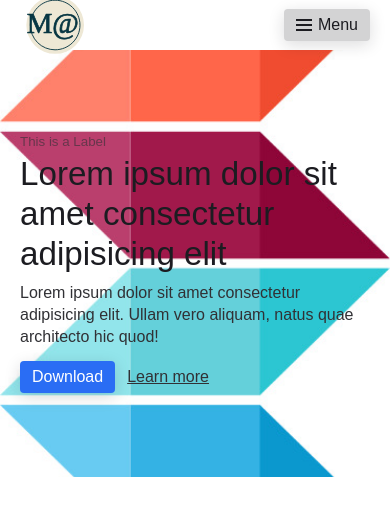
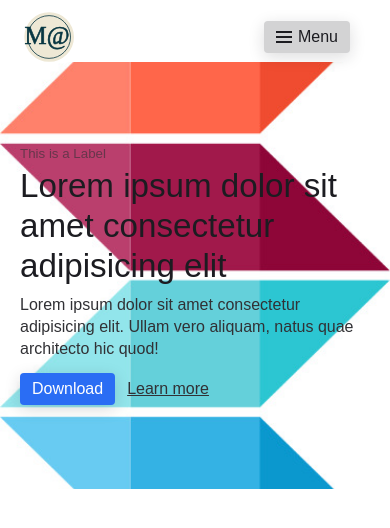
Before and after one commit to mattsterp/mattsterp-portfolio, a website: page main/index.html in a window 390 px wide. Drawn offline with Linux system fonts and the light colour scheme; files whose address does not match are found by name.

Commit message:
fixed responsive margin

```diff
--- a/main/index.html
+++ b/main/index.html
@@ -18,11 +18,11 @@
 </head>
 <body>
   <!-- https://codyhouse.co/ds/components/app/main-header -->
-  <header class="header js-header ">
-    <div class="header__container container max-width-lg">
-      <div class="header__logo">
+  <header class="header js-header">
+    <div class="header__container container max-width-lg margin-sm padding-sm">
+      <div class="header__logo ">
         <a href="#0">
-          <img class="padding-xxs" src="./assets/img/logo.svg" alt="Logo" width="70" height="70">
+          <img src="./assets/img/logo.svg" alt="Logo" width="50" height="50">
         </a>
       </div>
 
```
